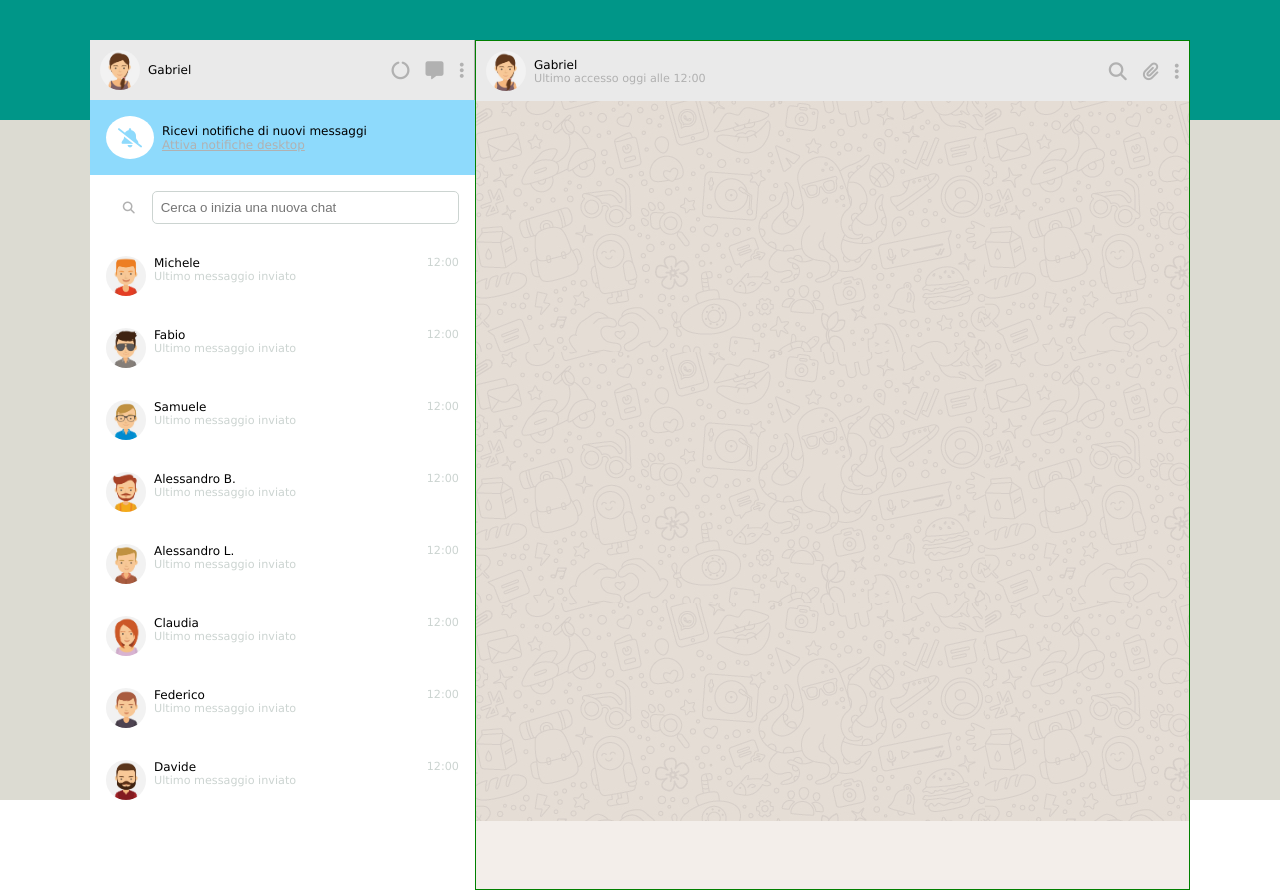
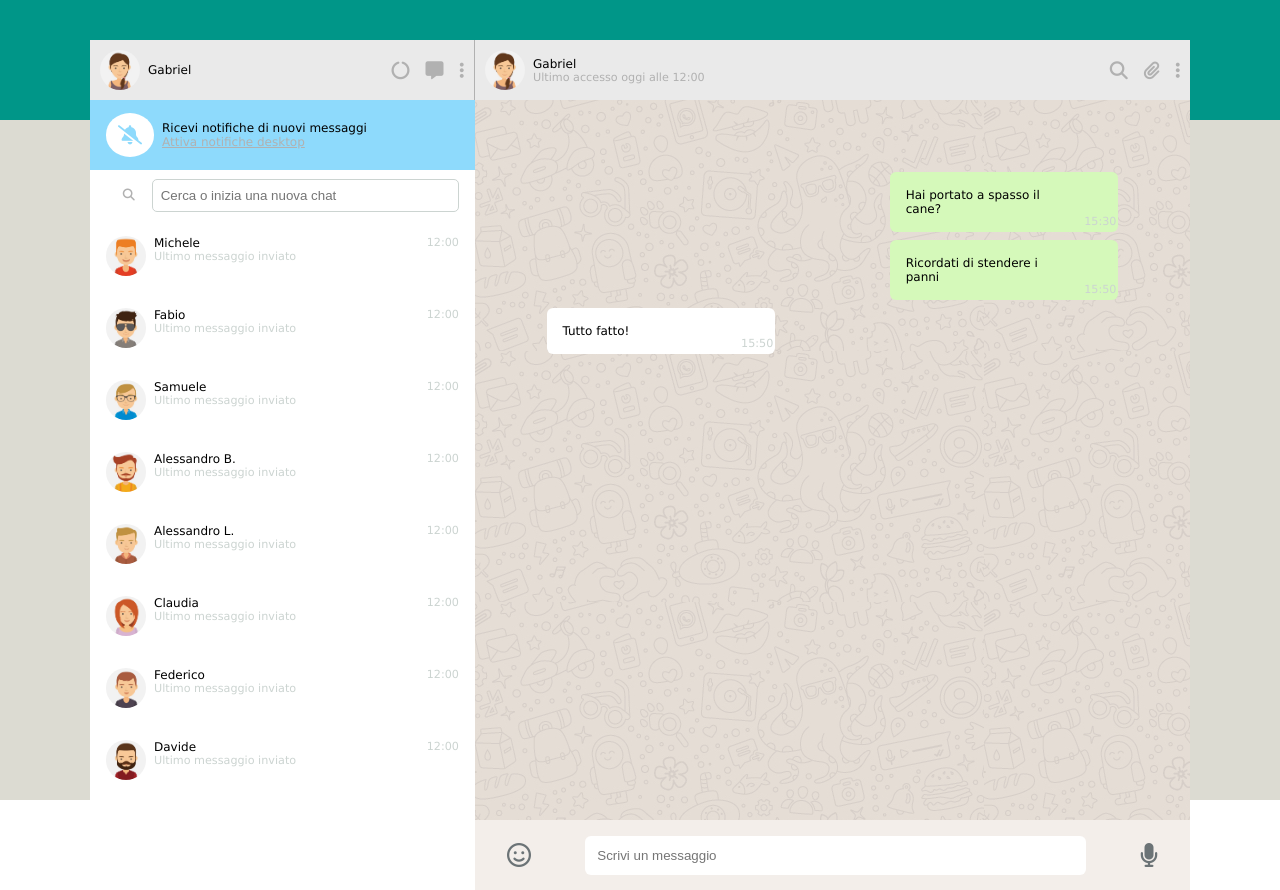
Before and after one commit to PinoGabriel/vue-boolzapp, a plain HTML site: page index.html in a window 1280 px wide. Drawn offline with nearby package versions, Linux system fonts and the light colour scheme.

Commit message:
feat: layout done

```diff
--- a/css/style.css
+++ b/css/style.css
@@ -42,7 +42,6 @@
 .userChatContainer {
     width: calc(100% - 385px);
     height: 850px;
-    border: 1px solid green;
 }
 
 .row {
@@ -81,6 +80,7 @@
 
 .bg-cian {
     background-color: #8EDAFC;
+    height: 70px;
 }
 
 .bg-cian .fa-solid {
@@ -97,6 +97,7 @@
 
 .bg-white {
     background-color: white;
+    height: 50px;
 }
 
 .bg-white span {
@@ -112,7 +113,7 @@
 }
 
 .containerContacts {
-    height: calc(100% - 204px); /* Altezza rimanente meno l'altezza di userContainer */
+    height: calc(100% - 70px - 60px - 50px); /* Altezza rimanente meno l'altezza di userContainer */
     background-color: white;
     overflow-y: auto;
     box-sizing: border-box;
@@ -140,3 +141,35 @@
     height: calc(100% - 720px - 60px);
     background-color: #F3EEEA;
 }
+
+.bgGreenChat {
+    background-color: #D5F9BA;
+    border-radius: 6px;
+}
+
+.bgWhiteChat {
+    background-color: white;
+    border-radius: 6px;
+}
+
+.timePaddings {
+    padding: 0 2px 4px 16px;
+}
+
+.rowChat {
+    width: 80%;
+    margin: 0 auto;
+    display: flex;
+}
+
+.lowContainer .fa-regular,
+.lowContainer .fa-solid {
+    color: #6B7376;
+    font-size: 24px;
+}
+
+.lowContainer input {
+    padding: 12px;
+    border: none;
+    border-radius: 6px;
+}
--- a/css/utilities.css
+++ b/css/utilities.css
@@ -19,6 +19,7 @@
 .flex-justify-end { justify-content: flex-end; }
 .flex-align-start { align-items: flex-start; }
 .flex-align-center { align-items: center; }
+.flex-align-end { align-items: flex-end; }
 
 
 /*** LARGHEZZE ***/
@@ -34,6 +35,19 @@
 .w-75 { width: 75%; } /* 3/4 */
 .w-80 { width: 80%; } /* 4/5 */
 .w-100 { width: 100%; }
+
+.h-20 { height: 20%; } /* 1/5 */
+.h-25 { height: 25%; } /* 1/4 */
+.h-30 { height: 30%; } /* 1/3 */
+.h-33 { height: 33%; } /* 1/3 */
+.h-40 { height: 40%; } /* 2/5 */
+.h-50 { height: 50%; } /* 1/2 */
+.h-60 { height: 60%; } /* 3/5 */
+.h-66 { height: 66%; } /* 2/3 */
+.h-70 { height: 70%; } /* 3/4 */
+.h-75 { height: 75%; } /* 3/4 */
+.h-80 { height: 80%; } /* 4/5 */
+.h-100 { height: 100%; }
 
 /*** PADDINGS ***/
 .p-16 { padding: 16px; }
@@ -51,6 +65,14 @@
 .pl-8 { padding-left: 8px; }
 .py-8 { padding: 8px 0; }
 .px-8 { padding: 0 8px; }
+
+.p-32 { padding: 32px; }
+.pt-32 { padding-top: 32px; }
+.pr-32 { padding-right: 32px; }
+.pb-32 { padding-bottom: 32px; }
+.pl-32 { padding-left: 32px; }
+.py-32 { padding: 32px 0; }
+.px-32 { padding: 0 32px; }
 
 .p-64 { padding: 64px; }
 .pt-64 { padding-top: 64px; }
--- a/index.html
+++ b/index.html
@@ -94,11 +94,36 @@
                     </div>
 
                     <div class="chatContainerBg">
-
+                        <div class="pt-64"></div>
+                        <div class="rowChat pt-8">
+                            <div class="w-60"></div>
+                            <div class="bgGreenChat w-40 d-flex flex-justify-between">
+                                <div class="p-16">Hai portato a spasso il cane?</div>
+                                <div class="d-flex flex-align-end lastMessage timePaddings">15:30</div>
+                            </div>
+                        </div>
+                        <div class="rowChat pt-8">
+                            <div class="w-60"></div>
+                            <div class="bgGreenChat w-40 d-flex flex-justify-between">
+                                <div class="p-16">Ricordati di stendere i panni</div>
+                                <div class="d-flex flex-align-end lastMessage timePaddings">15:50</div>
+                            </div>
+                        </div>
+                        <div class="rowChat pt-8">
+                            <div class="bgWhiteChat w-40 d-flex flex-justify-between">
+                                <div class="p-16">Tutto fatto!</div>
+                                <div class="d-flex flex-align-end lastMessage timePaddings">15:50</div>
+                            </div>
+                            <div class="w-60"></div>
+                        </div>
                     </div>
 
                     <div class="lowContainer">
-
+                        <div class="row h-100 flex-justify-between flex-align-center">
+                            <i class="fa-regular fa-face-smile pl-32"></i>
+                            <input class="w-70" type="text" placeholder="Scrivi un messaggio">
+                            <i class="fa-solid fa-microphone pr-32"></i>
+                        </div>
                     </div>
                 </section>
 
```
